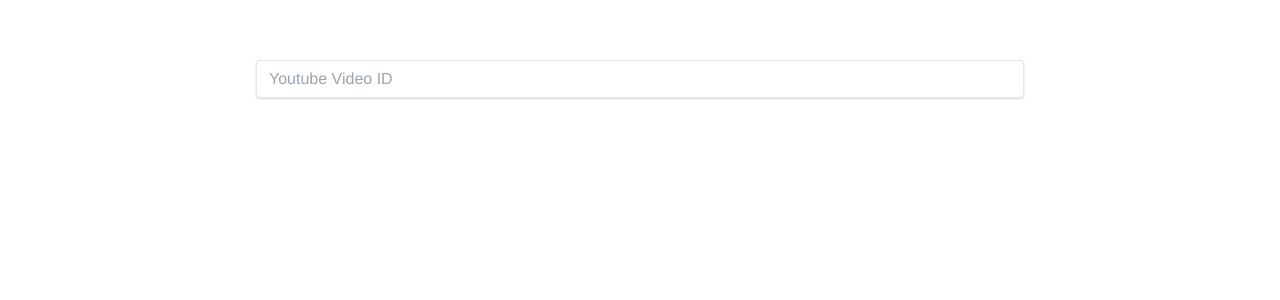
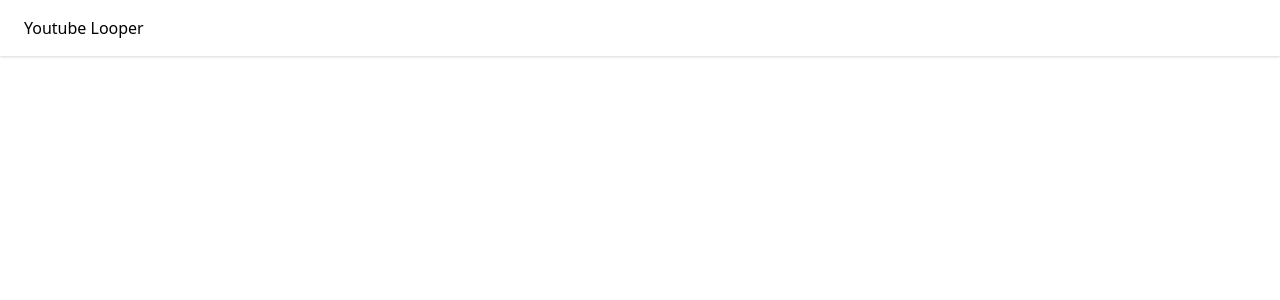
Before and after one commit to eggplantiny/yt-looper, a Vue app: page / in a window 1280 px wide. Shown: the top 300 px of the page. Built offline with nearby package versions, Linux system fonts and the light colour scheme; what @vueform/slider would draw is missing.

Commit message:
route 변경 관련 버그 수정중

```diff
--- a/src/App.vue
+++ b/src/App.vue
@@ -9,12 +9,5 @@
 </script>
 
 <style lang="scss">
-#app {
-  font-family: Avenir, Helvetica, Arial, sans-serif;
-  -webkit-font-smoothing: antialiased;
-  -moz-osx-font-smoothing: grayscale;
-  text-align: center;
-  color: #2c3e50;
-  margin-top: 60px;
-}
+
 </style>
--- /dev/null
+++ b/src/components/atoms/Header.vue
@@ -0,0 +1,15 @@
+<template>
+  <header class="flex flex-col text-center sm:flex-row sm:text-left sm:justify-between py-4 px-6 bg-white shadow sm:items-baseline w-full">
+    Youtube Looper
+  </header>
+</template>
+
+<script lang="ts">
+export default {
+  name: 'Header'
+}
+</script>
+
+<style scoped>
+
+</style>
--- a/src/components/atoms/TextField.vue
+++ b/src/components/atoms/TextField.vue
@@ -6,7 +6,7 @@
     <input
       v-model="model"
       id="input"
-      class="shadow appearance-none border rounded w-full py-2 px-3 text-gray-700 leading-tight focus:outline-none focus:shadow-outline"
+      class="shadow appearance-none border rounded w-full py-4 px-6 text-gray-700 leading-tight focus:outline-none focus:shadow-outline"
       :type="type"
       :placeholder="placeholder"
     >
--- a/src/components/atoms/YoutubePlayer.vue
+++ b/src/components/atoms/YoutubePlayer.vue
@@ -57,7 +57,7 @@
   },
   timing: {
     type: Number,
-    default: 33
+    default: 66
   },
   playerVars: {
     type: Object as PropType<IPlayerVars>,
@@ -125,6 +125,12 @@
   return player.value.getDuration()
 }
 
+const loadVideoById = async (videoId: string) => {
+  stopPlayer()
+  await nextTick()
+  player.value.loadVideoById({ videoId })
+}
+
 onMounted(async () => {
   await nextTick()
 
@@ -166,12 +172,13 @@
 
 defineExpose({
   seekTo,
-  getDuration
+  getDuration,
+  loadVideoById
 })
 
-watch(videoId, () => {
+watch(videoId, async () => {
   stopPlayer()
-  player.value.loadVideoById(videoId.value)
+  await player.value.loadVideoById(videoId.value)
   player.value.playVideo()
 })
 </script>
--- a/src/layouts/default.vue
+++ b/src/layouts/default.vue
@@ -1,13 +1,6 @@
 <template>
-  <div class="container max-w-3xl mx-auto">
-    <p>
-      <text-field
-        v-model="searchText"
-        placeholder="Youtube Video ID"
-        @keydown.enter="onEnter"
-      />
-    </p>
-    {{ searchText }}
+  <Header />
+  <div class="container max-w-3xl mt-4 mx-auto">
     <div class="my-4">
       <router-view />
     </div>
@@ -18,24 +11,14 @@
 import { defineComponent, ref, SetupContext } from 'vue'
 import { useRouter } from 'vue-router'
 import TextField from '@/components/atoms/TextField.vue'
+import Header from '@/components/atoms/Header.vue'
 
 export default defineComponent({
   name: 'default',
   components: {
-    TextField
+    Header
   },
   setup (_, context: SetupContext) {
-    const router = useRouter()
-    const searchText = ref('')
-    const onEnter = () => {
-      const videoId = searchText.value
-      router.push(`/${videoId}`)
-    }
-
-    return {
-      searchText,
-      onEnter
-    }
   }
 })
 </script>
--- a/src/pages/_videoId.vue
+++ b/src/pages/_videoId.vue
@@ -60,7 +60,6 @@
     const currentPath = computed(() => `${location.host}${route.fullPath}`)
 
     const slider = reactive({
-      ready: false,
       range: [0, 0],
       min: 0,
       max: 0,
@@ -69,13 +68,14 @@
     })
 
     const sliderValue = toRef(slider, 'range')
+    const ready = ref(false)
 
     const onChangeRange = (value) => {
       router.replace({ path: route.path, query: { s: value[0], e: value[1] } })
     }
 
     const onTime = async (time: number) => {
-      if (slider.ready === false) {
+      if (ready.value === false) {
         return
       }
 
@@ -101,12 +101,23 @@
       }
 
       slider.range = [start, end]
-      slider.ready = true
+      ready.value = true
     }
 
-    onMounted(async () => {
+    const initialize = async () => {
+      console.log('fucking initialized')
       await nextTick()
       slider.max = await player.value.getDuration()
+    }
+
+    watch(videoId, async () => {
+      ready.value = false
+      await player.value.loadVideoById(videoId.value)
+      await initialize()
+    })
+
+    onMounted(() => {
+      initialize()
     })
 
     return {
```
